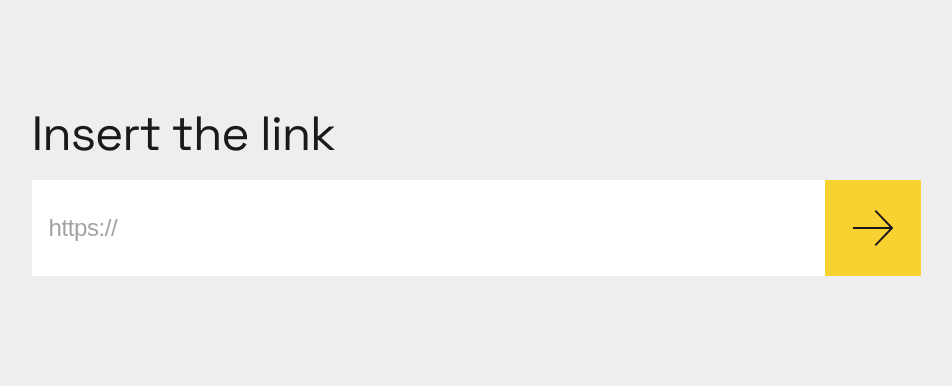
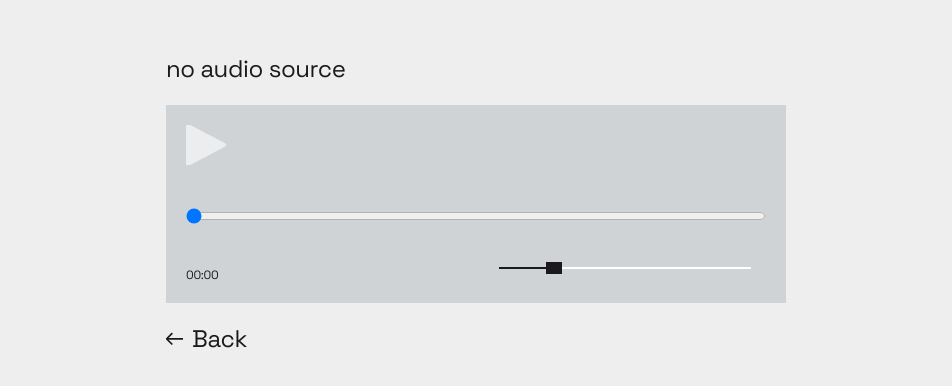
Before and after one commit to MorozovaAN/open-media-test-task, a React (Create React App) app: page / in a window 1280 px wide. Shown: the part 196-582 px from the top of the page, without its empty margins (164-1116 px from the left). Built offline with nearby package versions, Linux system fonts and the light colour scheme.

Commit message:
refactor, input range move out to commo

```diff
--- a/src/App.jsx
+++ b/src/App.jsx
@@ -6,6 +6,8 @@ import { Input } from './components/Input/Input';
 
 export const App = () => {
   const [audio] = useState(new Audio());
+  audio.src =
+    'https://lalalai.s3.us-west-2.amazonaws.com/media/split/a7564eb8-cbf2-40e2-9cb8-6061d8d055a7/no_vocals';
 
   const setAudioURL = (url) => {
     audio.src = url;
@@ -14,8 +16,8 @@ export const App = () => {
   return (
     <div className="app-wrapper">
       <Routes>
-        <Route path={'/'} element={<Input setAudioURL={setAudioURL} />} />
-        <Route path={'/player'} element={<AudioPlayer audio={audio} />} />
+        {/* <Route path={'/'} element={<Input setAudioURL={setAudioURL} />} /> */}
+        <Route path={'/'} element={<AudioPlayer audio={audio} />} />
       </Routes>
     </div>
   );
--- a/src/components/AudioPlayer/AudioPlayer.jsx
+++ b/src/components/AudioPlayer/AudioPlayer.jsx
@@ -1,6 +1,7 @@
 import React, { useState, useEffect } from 'react';
 import { Link } from 'react-router-dom';
 import { getFormatTime } from '../../helpers/getFormatTime';
+import { InputRange } from '../common/InputRange/InputRange';
 import './AudioPlayer.css';
 
 export const AudioPlayer = ({ audio }) => {
@@ -9,12 +10,11 @@ export const AudioPlayer = ({ audio }) => {
   const [playing, setPlaying] = useState(false);
   const [currentTime, setCurrentTime] = useState(0);
   const [volume, setVolume] = useState(0.2);
-  const [backgroundSize, setBackgroundSize] = useState('20% 100%');
+  //const [backgroundSize, setBackgroundSize] = useState('20% 100%');
   const volumeStep = 0.05;
 
   const [progress, setProgress] = useState(0);
-  const progressMax = Math.round(String(audio.duration));
-  const backgroundSizeProgress = 0;
+  //const progressMax = Math.round(String(audio.duration));
 
   useEffect(() => {
     if (!isAudio) setLoaded(true);
@@ -49,17 +49,15 @@ export const AudioPlayer = ({ audio }) => {
     });
   };
 
-  const handlerChangeProgress = (e) => {
-    const progressValue = e.currentTarget.value;
-    setProgress(progressValue);
-    audio.currentTime = progressValue;
+  const handlerChangeProgress = (currentValue) => {
+    setProgress(currentValue);
+    audio.currentTime = currentValue;
   };
 
-  const handlerChangeVolume = (e) => {
-    const value = e.currentTarget.value;
-    audio.volume = value;
-    setVolume(value);
-    setBackgroundSize((value / volumeStep) * 5 + `% 100%`);
+  const handlerChangeVolume = (currentValue) => {
+    audio.volume = currentValue;
+    setVolume(currentValue);
+    // setBackgroundSize((value / volumeStep) * 5 + `% 100%`);
   };
 
   const btnClasses = playing
@@ -88,15 +86,13 @@ export const AudioPlayer = ({ audio }) => {
           disabled={!isAudio || (isAudio && !loaded)}
         ></button>
 
-        <input
-          className="progress"
-          type="range"
+        <InputRange
+          classes="progress"
           min="0"
-          max={progressMax ? progressMax : 0}
+          max={String(Math.round(audio.duration))}
           step="1"
-          value={progress}
-          onInput={handlerChangeProgress}
-          style={{ backgroundSize: `${backgroundSizeProgress}` }}
+          inputValue={progress}
+          callback={handlerChangeProgress}
         />
 
         <div className="player__time-volume-box time-volume-box">
@@ -104,15 +100,13 @@ export const AudioPlayer = ({ audio }) => {
             {getFormatTime(currentTime)}
           </span>
 
-          <input
-            className="time-volume-box__volume volume"
-            type="range"
+          <InputRange
+            classes="time-volume-box__volume volume"
             min="0"
             max="1"
-            step={volumeStep}
-            value={volume}
-            onInput={handlerChangeVolume}
-            style={{ backgroundSize: `${backgroundSize}` }}
+            step="0.05"
+            inputValue={volume}
+            callback={handlerChangeVolume}
           />
         </div>
       </div>
--- /dev/null
+++ b/src/components/common/InputRange/InputRange.jsx
@@ -0,0 +1,34 @@
+import { useState } from 'react';
+
+export const InputRange = ({
+  classes,
+  min,
+  max,
+  step,
+  inputValue,
+  callback,
+}) => {
+  const percentStep = 100 / (max / step);
+  const [progressBarBgSize, setProgressBarBgSize] = useState(
+    `${(inputValue / step) * percentStep}% 100%`
+  );
+
+  const handlerChangeInput = (e) => {
+    const currentValue = e.currentTarget.value;
+    callback(currentValue);
+    setProgressBarBgSize((currentValue / step) * percentStep + `% 100%`);
+  };
+
+  return (
+    <input
+      className={classes}
+      type="range"
+      min={min}
+      max={max ? max : 0}
+      step={step}
+      value={inputValue}
+      onInput={handlerChangeInput}
+      style={{ backgroundSize: `${progressBarBgSize}` }}
+    />
+  );
+};
```
